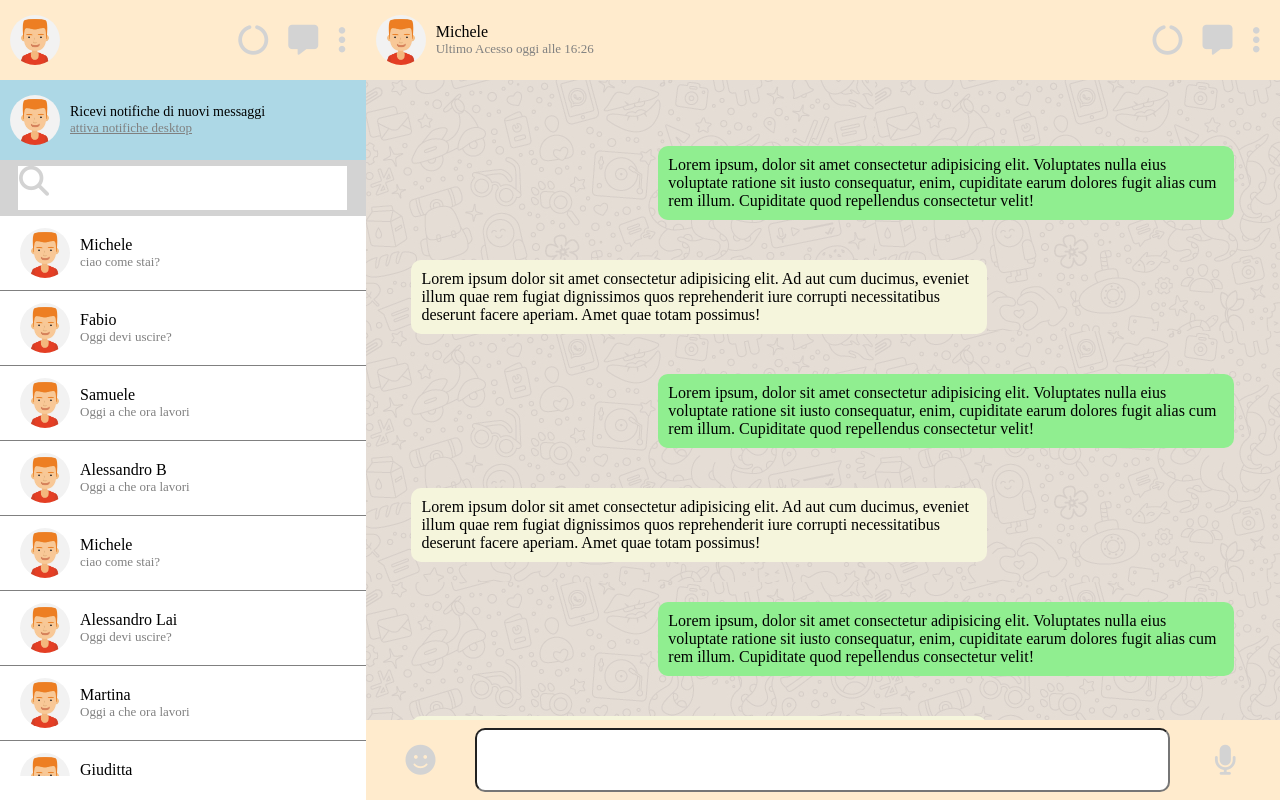
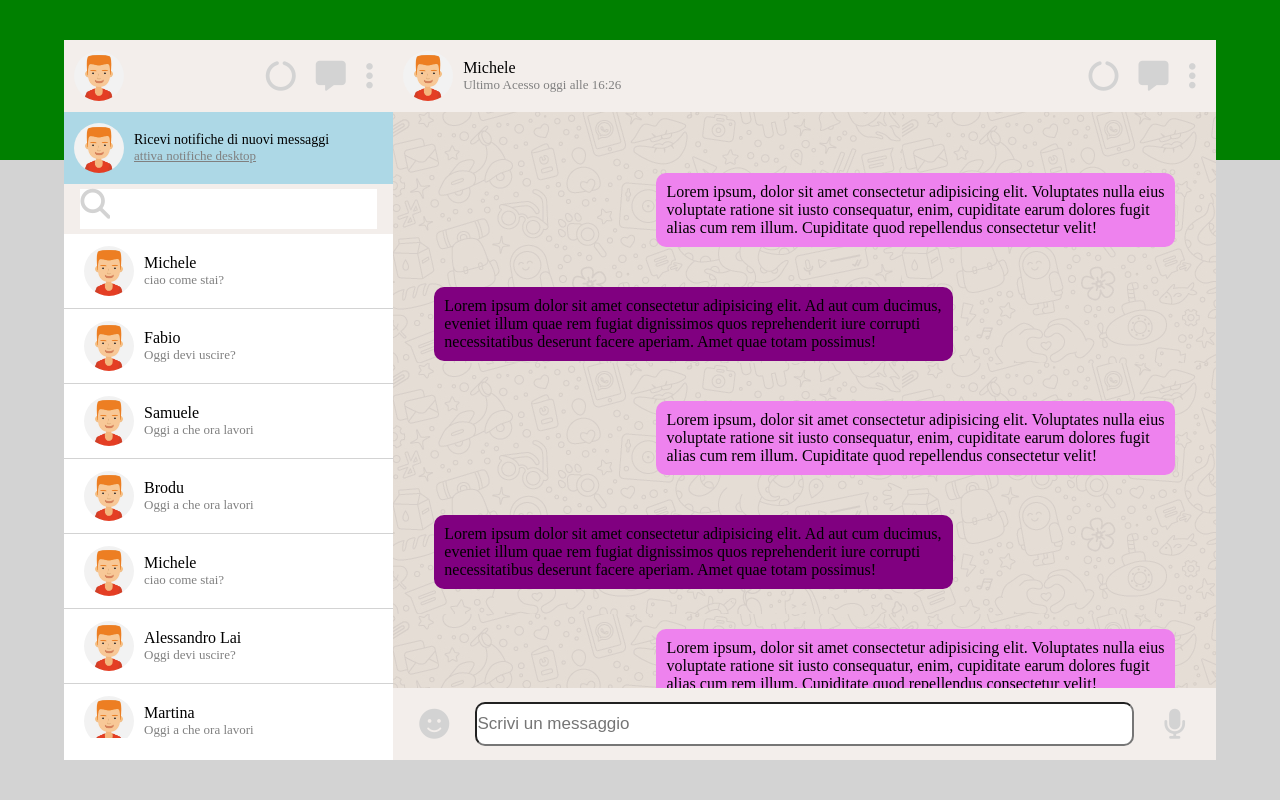
Before and after one commit to MattiaUsai/html-css-boolzapp, a plain HTML site: page index.html in a window 1280 px wide. Drawn offline with Linux system fonts and the light colour scheme.

Commit message:
MIGLIORAMENTO CODICE

```diff
--- /dev/null
+++ b/css/partials/color.css
@@ -0,0 +1,10 @@
+:root{
+    --icons-color:lightgray;
+    --bar-color:#F3EEEB;
+    --info-color:gray;
+    --name-color:black;
+    --contact-color:white;
+    --ms-sent:violet;
+    --ms-received:purple;
+
+}
--- /dev/null
+++ b/css/partials/reset.css
@@ -0,0 +1,8 @@
+*{
+    box-sizing: border-box;
+    margin: 0;
+    padding: 0;
+}
+img{
+    width: 100%;
+}
--- /dev/null
+++ b/css/partials/responsive.css
@@ -0,0 +1,33 @@
+@media  screen and (min-width: 480px){
+    .write-section .fa-solid{
+        display: block;
+        width: 15%;
+        text-align: center;
+    }
+    .tablet{
+        display: flex;
+    }
+    .tablet-chats{
+
+        display: flex;
+        flex-direction: column;
+        align-items: center;
+    }
+}
+@media  screen and (min-width: 768px) {
+    .chats{
+        display: block;
+    }
+    .write-section .fa-solid{
+        display: flex;
+        margin: auto;
+    }
+    .desktop{
+        display: flex;
+    }
+    .tablet-chats{
+
+        display: none;
+    }
+
+}
--- a/css/style.css
+++ b/css/style.css
@@ -1,3 +1,11 @@
+@import url(./partials/reset.css);
+@import url(./partials/color.css);
+
+
+
+
+
+
 *{
     margin: 0;
     padding: 0;
@@ -66,7 +74,7 @@ body{
 .profile-section{
     height: 10%;
     width: 100%;
-    background-color: blanchedalmond;
+    background-color: var(--bar-color);
     display: flex;
     align-items: center;
 }
@@ -89,7 +97,7 @@ body{
 .fa-solid{
     margin: 0 10px;
     font-size: 30px;
-    color: lightgray;
+    color: var(--icons-color);
 }
 .alerts{
     display: flex;
@@ -112,7 +120,7 @@ body{
 .search{
     height: 7%;
     width: 100%;
-    background-color: lightgrey;
+    background-color: var(--bar-color);
     display: flex;
     padding: 5 10px;
 
@@ -139,7 +147,7 @@ body{
     height: 70%;
 }
 .contact{
-    border-bottom: 1px solid gray ;
+    border-bottom: 1px solid var(--icons-color) ;
     padding: 10px;
 }
 
@@ -166,10 +174,10 @@ body{
     border-radius: 10px;
 }
 .received p{
-    background-color: beige;
+    background-color: var(--ms-received);
 }
 .sent p{
-    background-color: lightgreen;
+    background-color: var(--ms-sent);
 }
 
 
@@ -180,19 +188,26 @@ body{
 .write-section{
     height: 10%;
     width: 100%;
-    background-color: blanchedalmond;
+    background-color: var(--bar-color);
     display: flex;
 }
 .write-section input{
-    width: 95%;
-    height: 80%;
+    flex-grow: 1;
+    height: 60%;
     margin: auto;
     border-radius: 10px;
+    font-size: 17px;
 }
 
+
+
 .write-section .fa-solid{
+
     margin: auto;
-    font-size: 30px;
+}
+
+.emoji{
+    height: 100%;
     display: none;
 }
 
@@ -214,11 +229,11 @@ body{
 
 
 /* MEDIA QUERY */
-@media only screen and (min-width: 480px){
-    .write-section .fa-solid{
-        display: block;
-        width: 15%;
-        text-align: center;
+@media  screen and (min-width: 480px){
+
+    .emoji{
+        display: flex;
+        width: 10%;
     }
     .tablet{
         display: flex;
@@ -230,12 +245,19 @@ body{
         align-items: center;
     }
 }
-@media only screen and (min-width: 768px) {
+@media  screen and (min-width: 768px) {
+
+    .container{
+        height: 90vh;
+        width: 90vw;
+    }
+
     .chats{
         display: block;
     }
-    .write-section .fa-solid{
-        display: block;
+    .emoji{
+        display: flex;
+        width: 10%;
     }
     .desktop{
         display: flex;
@@ -246,3 +268,5 @@ body{
     }
 
 }
+
+@import url(./partials/responsive.css);
--- a/index.html
+++ b/index.html
@@ -41,7 +41,7 @@
             <div class="search">
                 <div class="search-cont">
                     <i class="fa-solid fa-magnifying-glass"></i>
-                <input class="search-text"  type="text">
+                    <input class="search-text"  type="text">
                 </div>
 
             </div>
@@ -75,9 +75,9 @@
                 </div>
                 <div class="contact">
                     <div class="flex-start ">
-                        <div class="round-img alessandro"></div>
+                        <div class="round-img brodu"></div>
                         <div class="profile-text">
-                            <div class="name">Alessandro B</div>
+                            <div class="name">Brodu</div>
                             <div class="info ">Oggi a che ora lavori</div>
                         </div>
                     </div>
@@ -158,9 +158,10 @@
                 </div>
             </div>
             <div class="write-section">
-                <i class="fa-solid fa-face-smile"></i>
-                <input  type="text">
-                <i class="fa-solid fa-microphone"></i>
+                <div class="emoji"><i class="fa-solid fa-face-smile"></i></div>
+
+                <input  type="text" placeholder="Scrivi un messaggio">
+                <div class="emoji"><i class="fa-solid fa-microphone"></i></div>
             </div>
         </div>
     </div>
```
